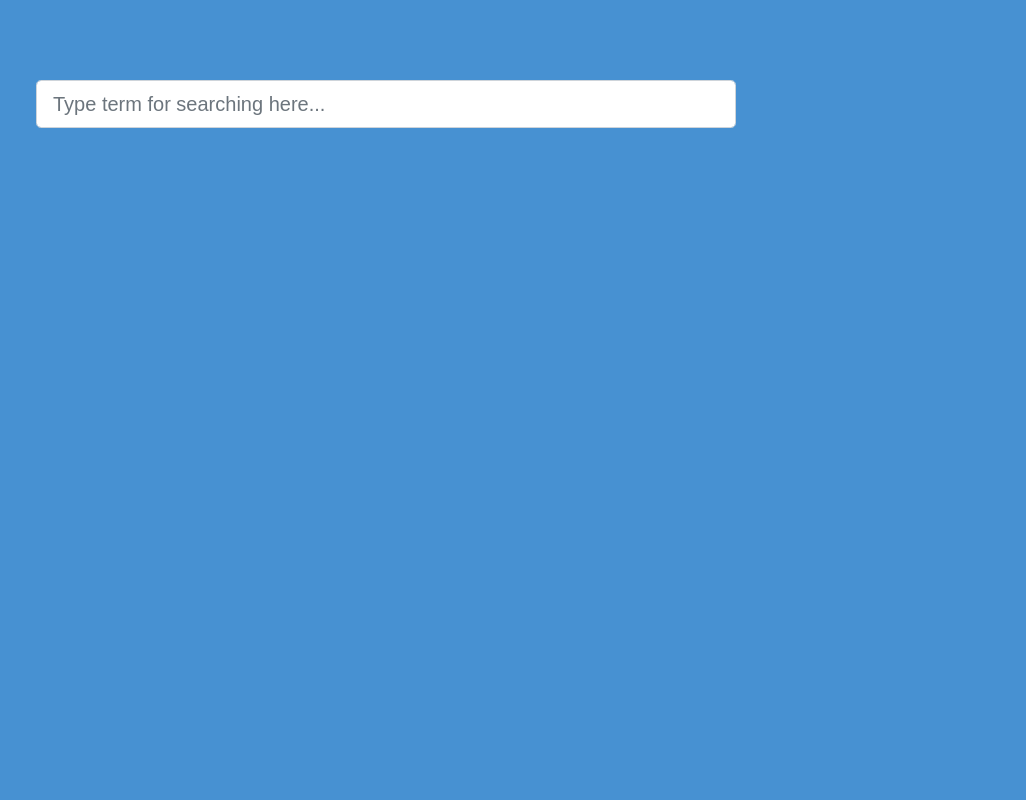
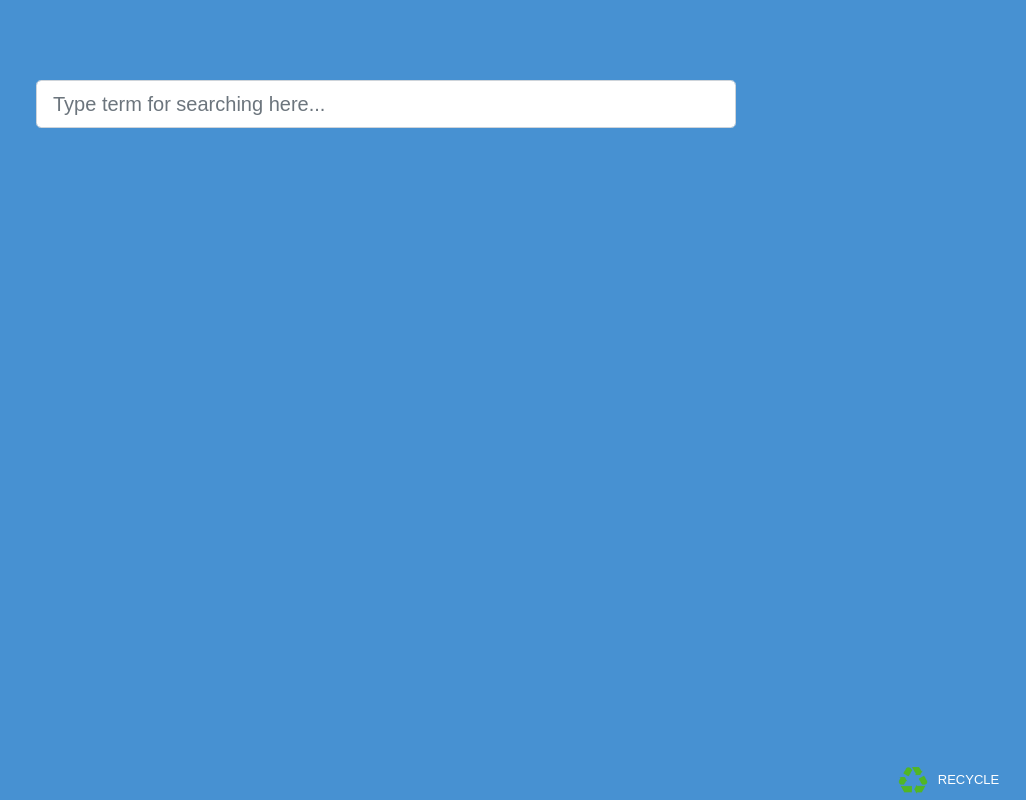
Before and after one commit to yukangle/recycle, an Angular app in the folder src/client/: page / in a window 1280 px wide. Shown: the whole page, without its empty margins (254-1280 px from the left). Built offline with nearby package versions, Linux system fonts and the light colour scheme.

Commit message:
add page logo and add placeholder for search results component

```diff
--- a/src/client/angular.json
+++ b/src/client/angular.json
@@ -23,7 +23,8 @@
             "polyfills": "src/polyfills.ts",
             "tsConfig": "tsconfig.app.json",
             "assets": [
-              "src/favicon.ico",
+              "src/recycle.ico",
+              "src/recycle.png",
               "src/assets"
             ],
             "styles": [
--- a/src/client/src/app/app.component.css
+++ b/src/client/src/app/app.component.css
@@ -15,15 +15,26 @@
   margin-right: auto;
   margin-left: auto;
   margin-top: 80px;
+  width: 700px;
 }
 
 .main-container-topleft {
-  margin-right: auto;
+  margin-right: 10px;
   margin-left: 10px;
   margin-top: 10px;
+  width: auto;
 }
 
-@media (min-width: 768px) {
+.fixed-bottom-right {
+  position: fixed;
+  bottom: 0px;
+  right: 0px;
+  width: 160px;
+  height: 40px;
+  background: transparent;
+}
+
+/* @media (min-width: 768px) {
   .main-container {
     width: 100%;
   }
@@ -34,9 +45,9 @@
 
 @media (min-width: 992px) {
   .main-container {
-    width: 700px;
+    width: auto;
   }
   .main-container-topleft {
-    width: 700px;
+    width: auto;
   }
-}
+} */
--- a/src/client/src/app/app.component.html
+++ b/src/client/src/app/app.component.html
@@ -9,3 +9,7 @@
     </div>
   </div>
 </div>
+<div class="fixed-bottom-right">
+  <img src="recycle.png" alt="logo" style="width: 40px; height: 40px;" />
+  <label for="" style="margin-left: 5px; font-size: small;">RECYCLE</label>
+</div>
--- a/src/client/src/app/app.module.ts
+++ b/src/client/src/app/app.module.ts
@@ -7,12 +7,14 @@ import { AppRoutingModule } from './app-routing.module';
 import { AppComponent } from './app.component';
 import { SearchBoxComponent } from './search-box/search-box.component';
 import { MatchedCardComponent } from './matched-card/matched-card.component';
+import { SearchResultsComponent } from './search-results/search-results.component';
 
 @NgModule({
   declarations: [
     AppComponent,
     SearchBoxComponent,
-    MatchedCardComponent
+    MatchedCardComponent,
+    SearchResultsComponent
   ],
   imports: [
     BrowserModule,
--- a/src/client/src/app/search-box/search-box.component.css
+++ b/src/client/src/app/search-box/search-box.component.css
@@ -16,3 +16,7 @@
   background-color: #FA8900;
   border: none;
 }
+
+.searchbox {
+  margin-bottom: 10px;
+}
--- a/src/client/src/app/search-box/search-box.component.html
+++ b/src/client/src/app/search-box/search-box.component.html
@@ -1,12 +1,10 @@
 <div class="col-lg-12">
-  <div class="input-group input-group-lg">
+  <div class="input-group input-group-lg searchbox">
     <input #searchBox type="text" class="form-control" placeholder="Type term for searching here..." (keyup)="search(searchBox.value)" />
-    <!-- <button class="input-group-append btn btn-search" (click)="query()">SEARCH</button> -->
   </div>
 
   <div>
     <div *ngFor="let it of results$ | async">
-      <!-- <span>{{item.product}}</span> -->
       <app-matched-card [item]="it"></app-matched-card>
     </div>
   </div>
--- /dev/null
+++ b/src/client/src/app/search-results/search-results.component.html
@@ -0,0 +1 @@
+<p>search-results works!</p>
--- /dev/null
+++ b/src/client/src/app/search-results/search-results.component.ts
@@ -0,0 +1,15 @@
+import { Component, OnInit } from '@angular/core';
+
+@Component({
+  selector: 'app-search-results',
+  templateUrl: './search-results.component.html',
+  styleUrls: ['./search-results.component.css']
+})
+export class SearchResultsComponent implements OnInit {
+
+  constructor() { }
+
+  ngOnInit(): void {
+  }
+
+}
```
Also changed, not shown: src/client/src/app/search-results/search-results.component.css (added), src/client/src/recycle.png (added), 1 other file (tests, documents, lock files or other folders).
